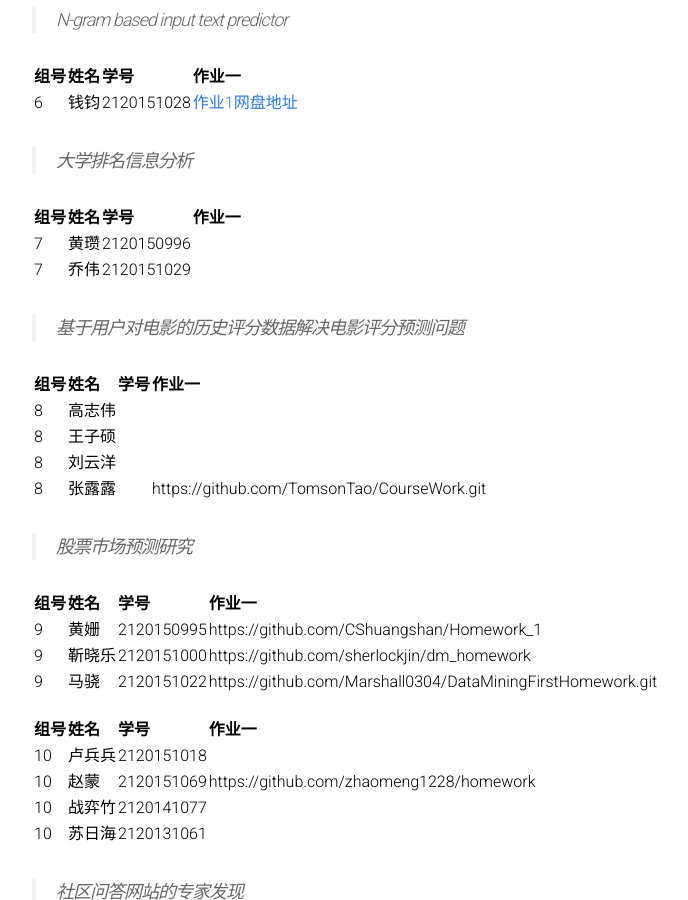
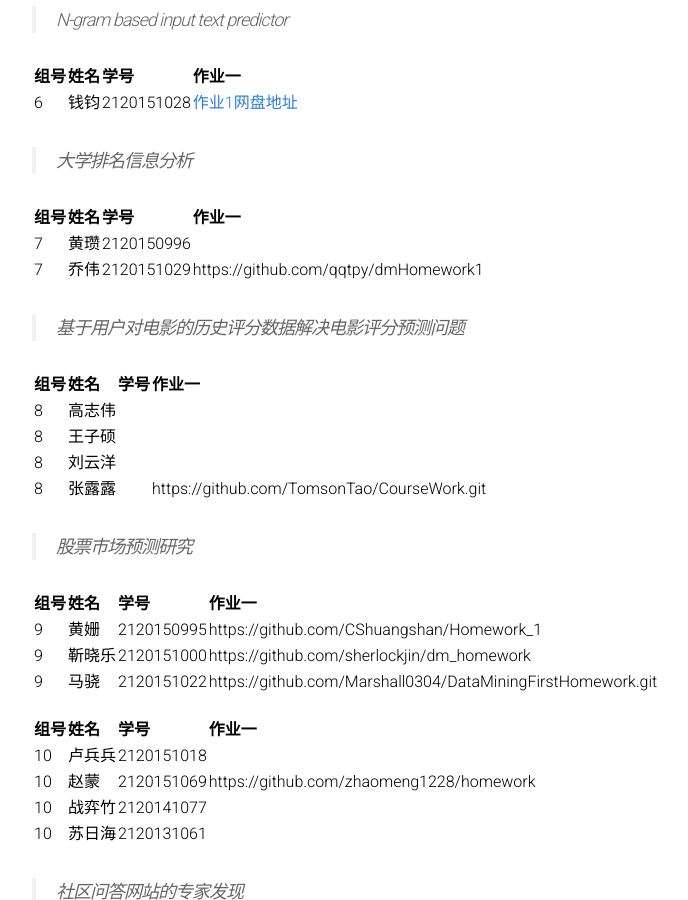
Before and after one commit to BITDM/bitdm.github.io, a Jekyll site: the page built from 2016/groups.md, in a window 1280 px wide and 900 px high, scrolled down 1230 px. Shown: the whole window, without its empty margins (208-896 px from the left). Built offline with Jekyll 4.4.1, drawn with Linux system fonts in a browser that asks for light colours; some of the changed lines change nothing that is shown.

Commit message:
Update groups.md

```diff
--- a/2016/groups.md
+++ b/2016/groups.md
@@ -59,7 +59,7 @@ permalink: /2016/groups/
 |组号|姓名|学号|作业一|
 |:-------------|:-------------|:-----|:-----|
 |7|黄瓒|2120150996|
-|7|乔伟|2120151029|
+|7|乔伟|2120151029|https://github.com/qqtpy/dmHomework1
 
 > 基于用户对电影的历史评分数据解决电影评分预测问题
 
```
